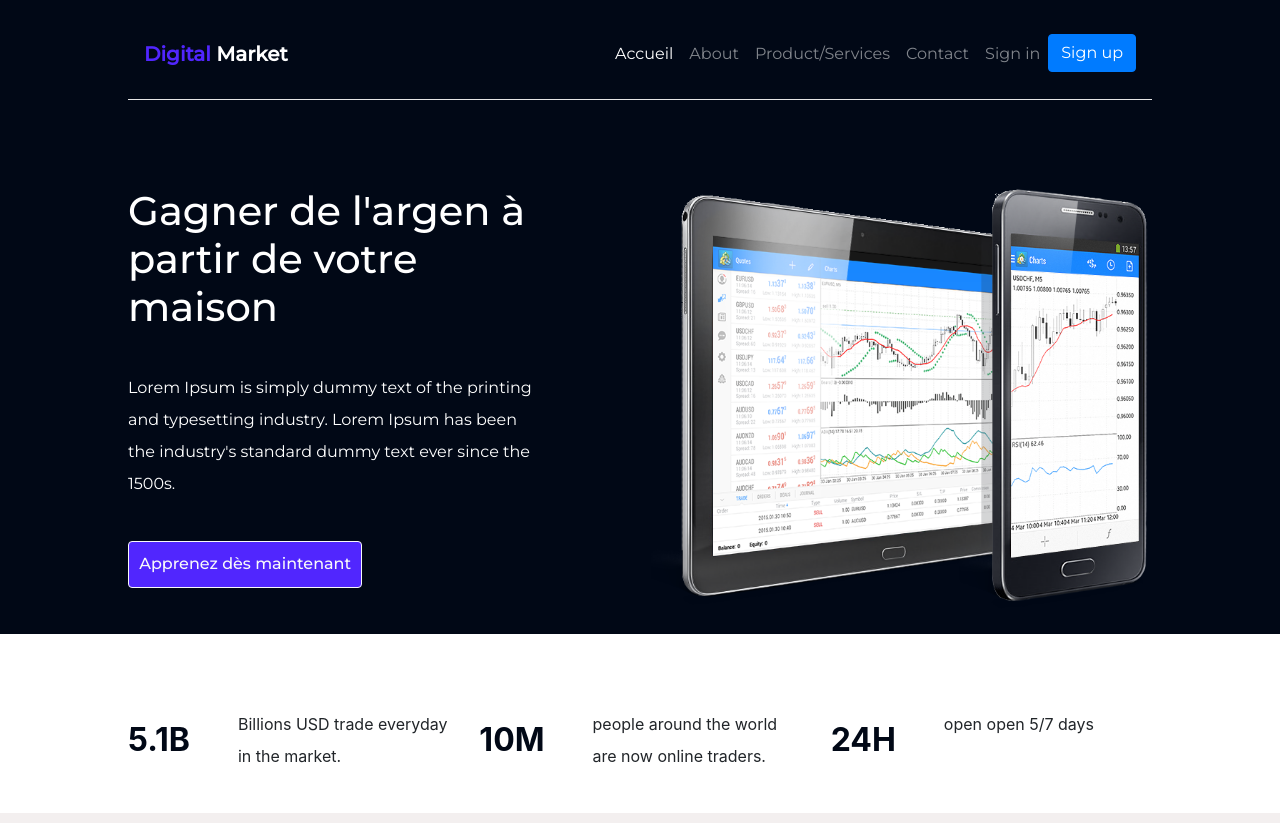
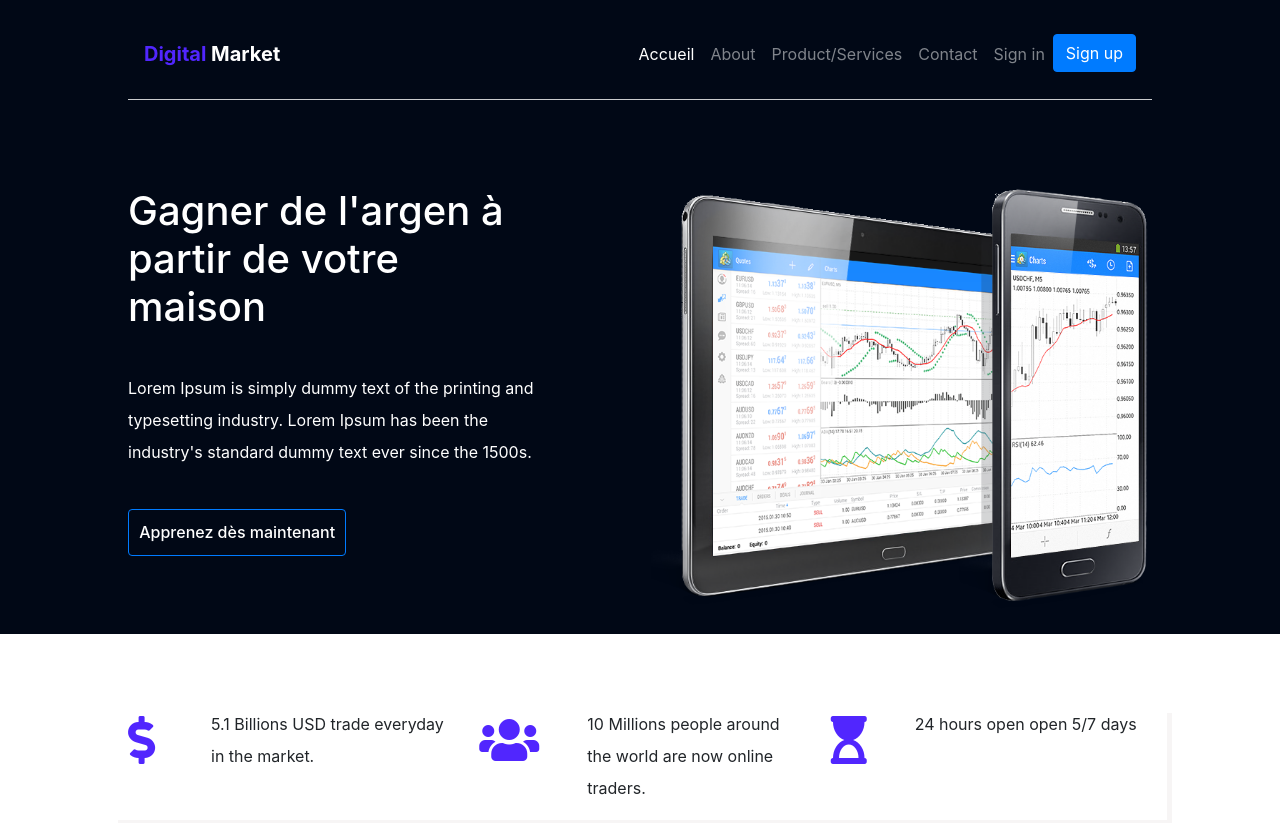
Before and after one commit to Dirac156/elsatech, a plain HTML site: page index.html in a window 1280 px wide. Shown: the top 823 px of the page. Drawn offline with nearby package versions, Linux system fonts and the light colour scheme; a web font is replaced by a local one.

Commit message:
all pages

```diff
--- a/css/styles.css
+++ b/css/styles.css
@@ -1,3 +1,6 @@
+html {
+    font-family: 'Montserrat', sans-serif;
+}
 #contact .card:hover i,#contact .card:hover h4{
 	color: #3300FC;
 }
@@ -7,7 +10,7 @@
     height: 100%;
 }
 
-i{
+i, .navbar-brand span{
     color: #5126FE;
 }
 
@@ -18,7 +21,8 @@ a i{
 p{
     line-height: 2;
 }
-.white-section, .gray-section, .blue-section{
+
+.white-section, .gray-section, .blue-section, .footer-dark, header{
     padding: 2% 10%;
 }
 
@@ -26,39 +30,24 @@ p{
     background-color: white;
 }
 
-.white-section h2, .white-section h5 {
+.white-section h2, .white-section h5, .gray-section h2 {
     color:#010816;
 }
 
 .gray-section {
     background-color:rgb(243, 239, 239);
 }
-.gray-section h2 {
-    color:#010816;
-}
 
-.blue-section {
+.blue-section, header {
     background-color:#010816;
     color: white;
 }
 /* ==================== header ============================ */
 
-header {
-    background-color: #010816;
-    padding: 2% 10%;
-    color: #fff;
-    font-family: 'Montserrat', sans-serif;
-}
-
 /* navbar */
 
 nav {
     font-size: 1.5rem;
-    font-family: 'Montserrat', sans-serif;
-}
-
-.navbar-brand span {
-    color: #5126FE;
 }
 
 .navbar-brand {
@@ -76,7 +65,7 @@ nav {
 }
 
 #top-hr {
-    background-color: white;
+    background-color: rgba(255, 255, 255, 0.883);
 }
 
 /* jumbotron */
@@ -98,14 +87,14 @@ nav {
 #jumbotron button {
     padding: 2.5%;
     font-weight: 500;
-    background-color: #5126FE;
+    color:white;
+    /* background-color: #5126FE; */
 }
 
 #jumbotron button:hover {
     color: white;
+    background-color: none;
 }
-
-
 
 .jumbotron-text {
     margin-right: 8%;
@@ -115,11 +104,8 @@ nav {
 
 /* ================= main ======================== */
 
-
-.nb-detail{
-    font-size: 2rem;
-    color: #010816;
-    font-weight:bold;
+.top-section-details{
+    box-shadow: 5px 5px rgb(247, 245, 245);
 }
 
 
@@ -130,7 +116,6 @@ nav {
 
 /* ============== Footer ===================*/
 .footer-dark {
-    padding: 2% 10%;
     color: #f0f9ff;
     background-color: #010816;
 }
--- a/index.html
+++ b/index.html
@@ -70,7 +70,7 @@
           <p>Lorem Ipsum is simply dummy text of the printing and typesetting industry.
             Lorem Ipsum has been the industry's standard dummy text ever since the 1500s.</p>
 
-          <button class="btn btn-outline-light">Apprenez dès maintenant</button>
+          <button class="btn btn-outline-primary">Apprenez dès maintenant</button>
         </div>
         <div class="col-lg-6 col-md-12">
           <img class="site-img" src="images/trading_device.png" alt="trading devices" height="500px">
@@ -85,27 +85,27 @@
       <div class="row top-section-details mt-5">
         <div class="col-lg-4 col-md-6 col-12">
           <div class="media">
-            <p class="nb-detail mr-5">5.1B</p>
-            <div class="media-body">
-              <p>Billions USD trade everyday in the market.</p>
+            <i class="fas fa-dollar-sign fa-3x mr-md-5 mr-5 mt-2 align-self-left"></i>
+            <div class="media-body ml-2">
+              <p>5.1 Billions USD trade everyday in the market.</p>
             </div>
           </div>
         </div>
 
         <div class="col-lg-4 col-md-6 col-12">
           <div class="media">
-            <p class="nb-detail mr-5">10M</p>
+            <i class="fas fa-users fa-3x mr-md-5 mr-4  mt-2 align-self-left"></i>
             <div class="media-body">
-              <p>people around the world are now online traders.</p>
+              <p> 10 Millions people around the world are now online traders.</p>
             </div>
           </div>
         </div>
 
         <div class="col-lg-4 col-md-6 col-12">
           <div class="media">
-            <p class="nb-detail mr-5">24H</p>
+            <i class="fas fa-hourglass-start fa-3x mr-5 mt-2 align-self-left"></i>
             <div class="media-body">
-              <p>open open 5/7 days</p>
+              <p>24 hours open open 5/7 days</p>
             </div>
           </div>
         </div>
```
